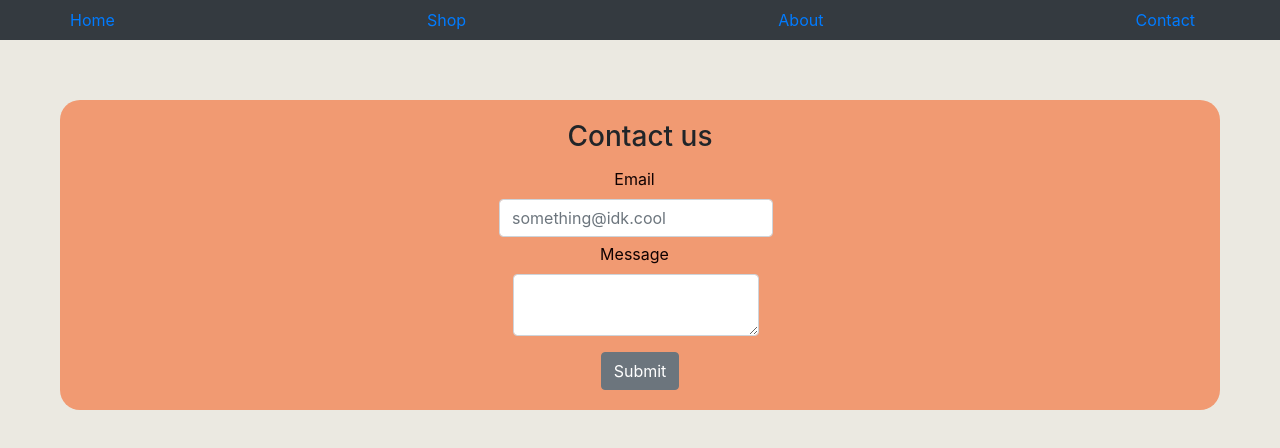
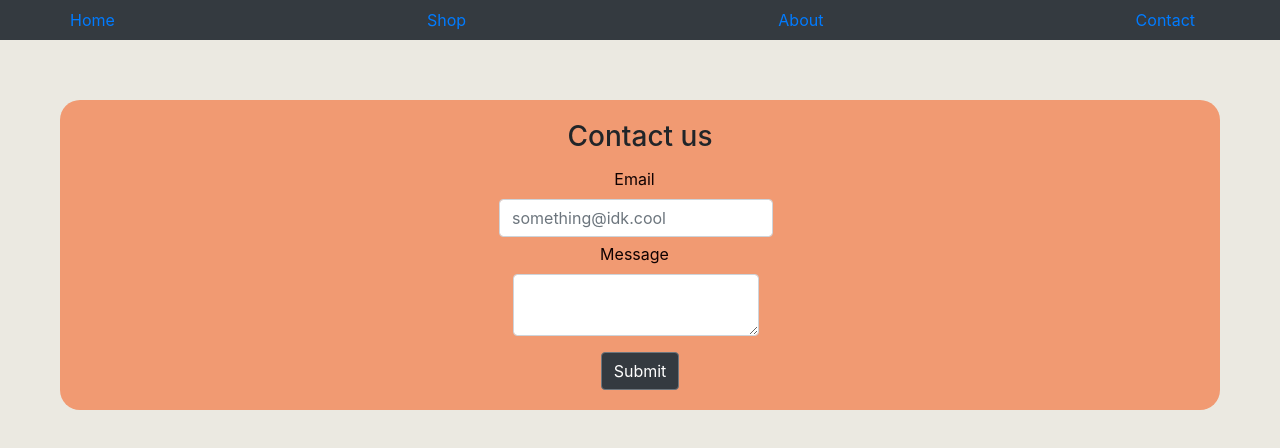
Before and after one commit to Givaramahfoud/alleppo-sweets, a React (Create React App) app: page /contact in a window 1280 px wide. Shown: the top 448 px of the page. Built offline with nearby package versions, Linux system fonts and the light colour scheme.

Commit message:
adding Contact page

```diff
--- a/src/App.css
+++ b/src/App.css
@@ -120,11 +120,3 @@ label{
 color: rgb(15, 1, 1);
 margin: 5px;
 }
-
-#exampleText{
-/* width: 450px; */
-}
-
-#exampleEmail{
-  /* width: 450px; */
-}
--- a/src/Components/Contact.js
+++ b/src/Components/Contact.js
@@ -39,7 +39,7 @@ export default function Contact() {
                     <Label  className="mr-sm-2">Message</Label>
                     <Input type="textarea" name="text" id="exampleText" />
                 </FormGroup>
-                <Button className='mt-3'>Submit</Button>
+                <Button className='mt-3 bg-dark'>Submit</Button>
             </Form>
         </div>
     )
```
